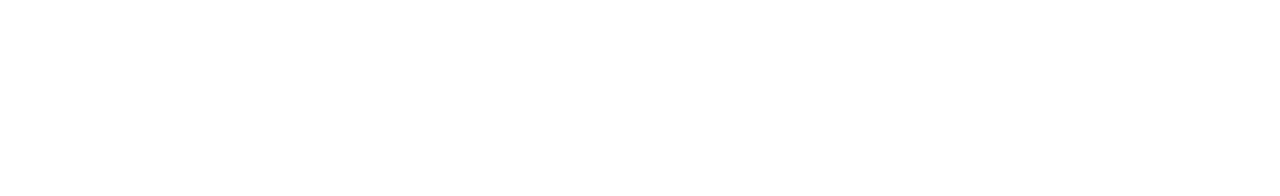
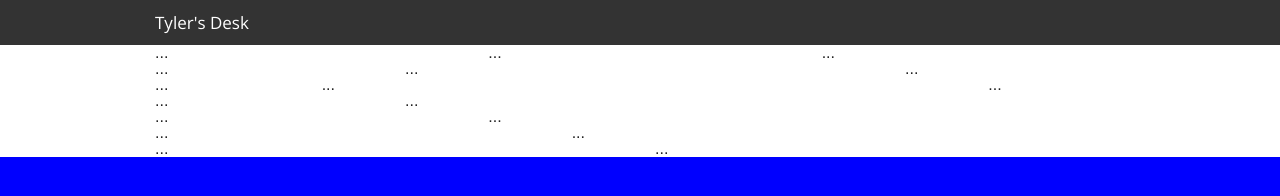
Before and after one commit to TylersDesk/portfolio2014, a plain HTML site: page index.html in a window 1280 px wide. Drawn offline with nearby package versions, Linux system fonts and the light colour scheme; some packages are replaced by stand-ins of ours.

Commit message:
Playing with titlebar

```diff
--- a/index.html
+++ b/index.html
@@ -9,19 +9,64 @@
   </head>
   <body>
 
+      <div class="contain-to-grid fixed">
+        <nav class="top-bar" data-topbar>
+          <ul class="title-area">
+            <li class="name">
+              <h1><a href="#">Tyler's Desk</a></h1>
+            </li>
+            <li class="toggle-topbar menu-icon"><a href="#">Menu</a></li>
+          </ul>
+        </nav>
+      </div>
 
-    <div ng-view>
-    </div>
+  <div class="row">
+    <div class="small-2 large-4 columns">...</div>
+    <div class="small-4 large-4 columns">...</div>
+    <div class="small-6 large-4 columns">...</div>
+  </div>
+  <div class="row">
+    <div class="large-3 columns">...</div>
+    <div class="large-6 columns">...</div>
+    <div class="large-3 columns">...</div>
+  </div>
+  <div class="row">
+    <div class="small-6 large-2 columns">...</div>
+    <div class="small-6 large-8 columns">...</div>
+    <div class="small-12 large-2 columns">...</div>
+  </div>
+  <div class="row">
+    <div class="small-3 columns">...</div>
+    <div class="small-9 columns">...</div>
+  </div>
+  <div class="row">
+    <div class="large-4 columns">...</div>
+    <div class="large-8 columns">...</div>
+  </div>
+  <div class="row">
+    <div class="small-6 large-5 columns">...</div>
+    <div class="small-6 large-7 columns">...</div>
+  </div>
+  <div class="row">
+    <div class="large-6 columns">...</div>
+    <div class="large-6 columns">...</div>
+  </div>
+
+  <div style="height:1200px; background:blue;"></div>
+
+   <!--  <div ng-view>
+    </div> -->
 
     <script src="js/jquery.js"></script>
     <script src="js/foundation.min.js"></script>
-    <script src="js/vendor/angular/angular.min.js"></script>
-    <script src="https://ajax.googleapis.com/ajax/libs/angularjs/1.2.8/angular-route.js"></script>
-    <script src="js/app.js"></script>
-    <script src="js/controllers.js"></script>
-    <script src="js/directives.js"></script>
-    <script src="js/filters.js"></script>
-    <script src="js/services.js"></script>
+    <script src="js/foundation/foundation.topbar.js"></script>
+    <!-- <script src="js/vendor/angular/angular.min.js"></script>
+        // <script src="https://ajax.googleapis.com/ajax/libs/angularjs/1.2.8/angular-route.js"></script>
+        // <script src="js/app.js"></script>
+        // <script src="js/controllers.js"></script>
+        // <script src="js/directives.js"></script>
+        // <script src="js/filters.js"></script>
+        // <script src="js/services.js"></script> -->
     <script>
       $(document).foundation();
     </script>
```
